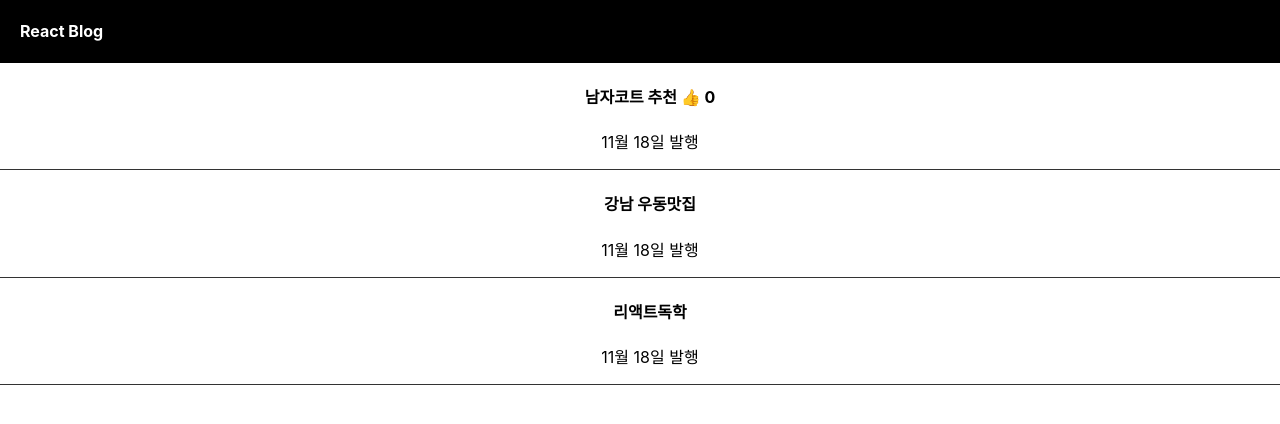
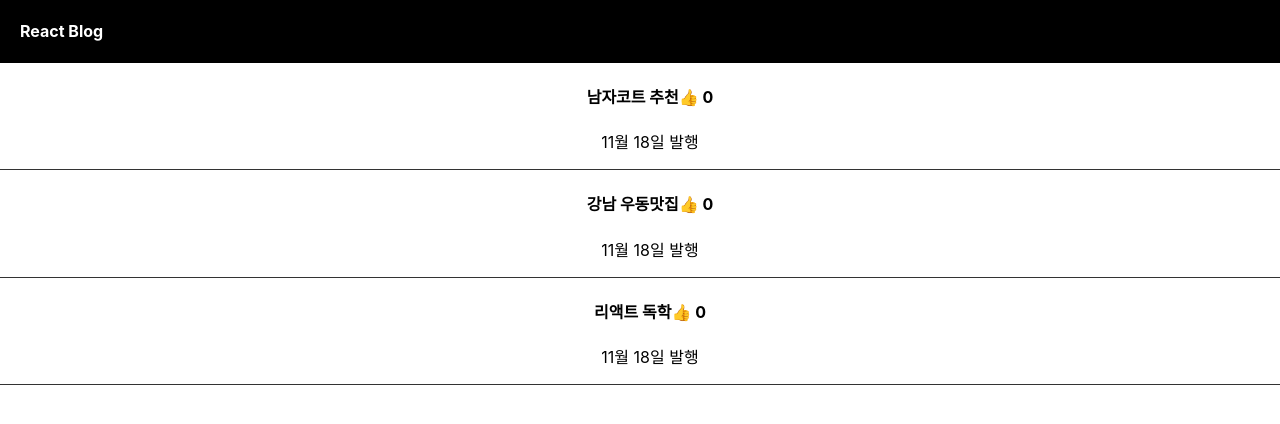
Before and after one commit to khakikokyo/codingapple_react, a React (Create React App) app in the folder blog/: page / in a window 1280 px wide. Shown: the top 424 px of the page. Built offline with nearby package versions, Linux system fonts and the light colour scheme.

Commit message:
map() - div > 반복문으로 줄이기

```diff
--- a/blog/src/App.js
+++ b/blog/src/App.js
@@ -5,8 +5,8 @@ import { useState } from 'react';
 
 function App() {
 
-  let [postTitle, setPostTitle] = useState(['남자코트 추천', '강남 우동맛집', '리액트독학']);
-  let [good, setGood] = useState(0);
+  let [postTitle, setPostTitle] = useState(['남자코트 추천', '강남 우동맛집', '리액트 독학']);
+  let [good, setGood] = useState([0,0,0]);
   let [modal, setModal] = useState(false);
 
   return (
@@ -14,7 +14,7 @@ function App() {
       <div className="black-nav">
         <h4>React Blog</h4>
       </div>
-      <div className="list">
+      {/* <div className="list">
         <h4>{ postTitle[0] } <span onClick={ function() { setGood(good+1) } }>👍</span> { good } </h4>
         <p>11월 18일 발행</p>
       </div>
@@ -25,7 +25,25 @@ function App() {
       <div className="list">
         <h4 onClick={function() {setModal(!modal)}}>{ postTitle[2] }</h4>
         <p>11월 18일 발행</p>
-      </div>
+      </div> */}
+
+      {
+        postTitle.map(function(a, i) {
+          return (
+            <div className="list" key={i}>
+              <h4 onClick={function() { setModal(!modal) }}>
+                { postTitle[i] }
+                <span onClick={ function() {
+                  let copy = [...good];
+                  copy[i] = copy[i] + 1;
+                  setGood(copy);
+                } }>👍</span> { good[i] }
+              </h4>
+              <p>11월 18일 발행</p>
+            </div>
+          )
+        })
+      }
 
       {
         modal == true ? <Modal/> : null
```
Also changed, not shown: 1 other file (tests, documents, lock files or other folders).
